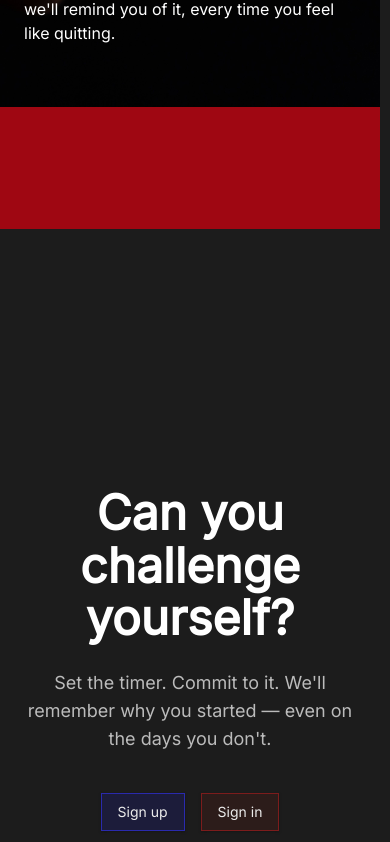
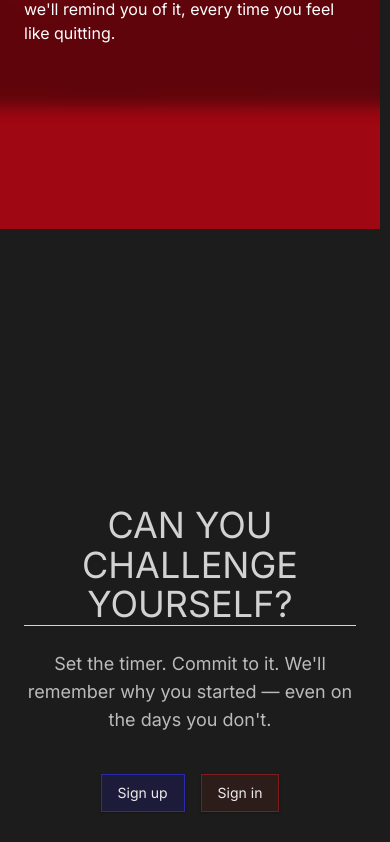
Before and after one commit to chandan-1427/Persist, a React (Vite) app in the folder web/: page / in a window 390 px wide. Shown: the part 1459-2301 px from the top of the page. Built offline with nearby package versions, Linux system fonts and the light colour scheme; no server answers.

Commit message:
fix(motivation-section): blur and dim background image on mobile for text contrast

```diff
--- a/web/src/components/landing/GuestLanding.tsx
+++ b/web/src/components/landing/GuestLanding.tsx
@@ -134,7 +134,7 @@ export function GuestLanding({ statusIndicator }: GuestLandingProps) {
         <img
           src={fistImg}
           alt="Fist"
-          className="rotate-270 absolute -left-64 top-1/2 w-[600px] max-w-none -translate-y-1/2 rounded-2xl object-cover md:-left-45 md:w-[900px]"
+          className="rotate-270 absolute -left-64 top-1/2 w-[600px] max-w-none -translate-y-1/2 rounded-2xl object-cover blur-sm opacity-40 md:-left-45 md:w-[900px] md:blur-none md:opacity-100"
         />
 
         <div className="relative z-10 ml-auto w-full max-w-lg">
@@ -165,7 +165,7 @@ export function GuestLanding({ statusIndicator }: GuestLandingProps) {
 
       {/* CTA section */}
       <div className="flex min-h-screen flex-col items-center justify-center px-6 text-center">
-        <h2 className="mt-4 text-5xl font-bold leading-[1.1] text-white md:text-7xl">
+        <h2 className="mt-4 text-4xl leading-[1.1] text-white/80 border-b uppercase md:text-6xl">
           Can you challenge
           <br />
           yourself?
```
